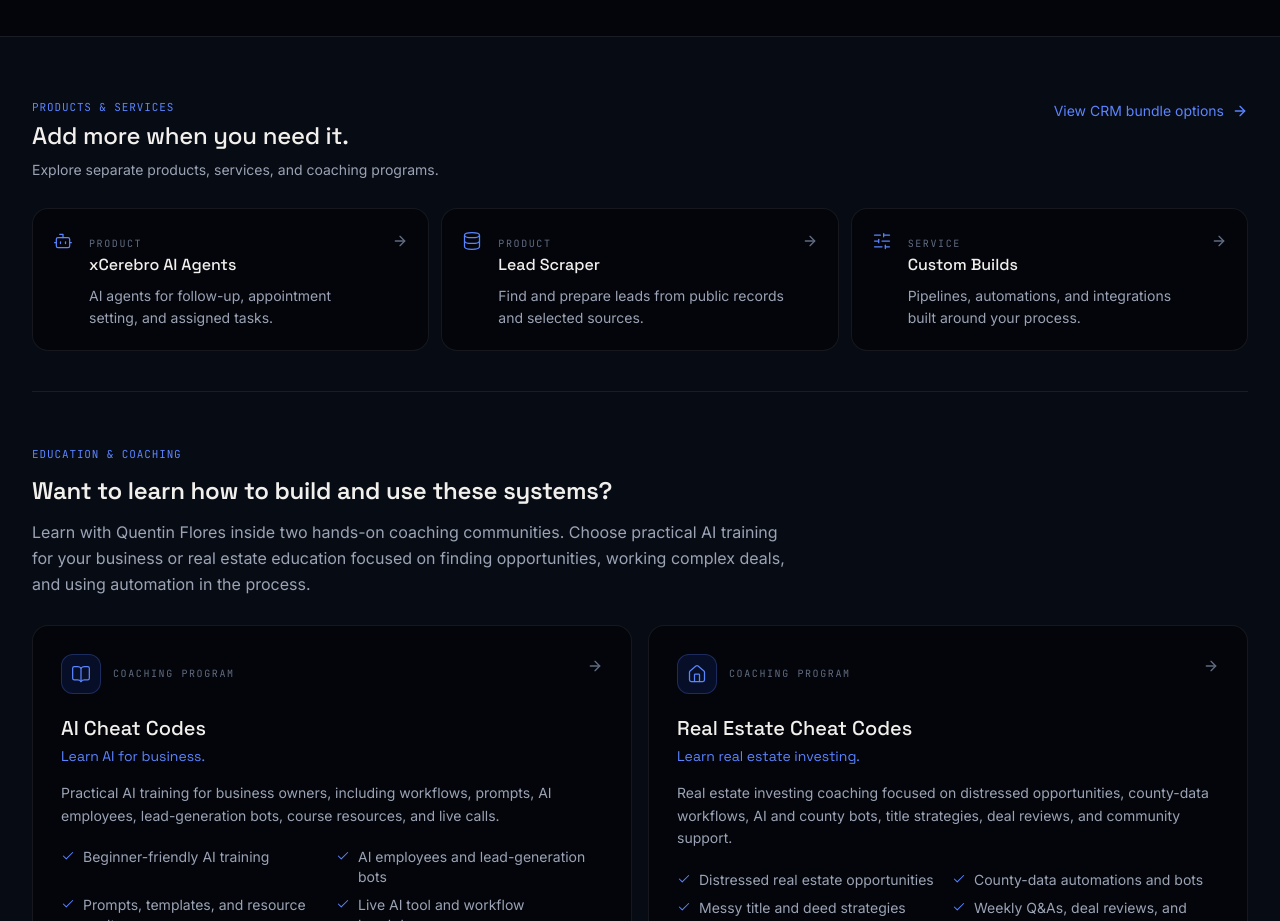
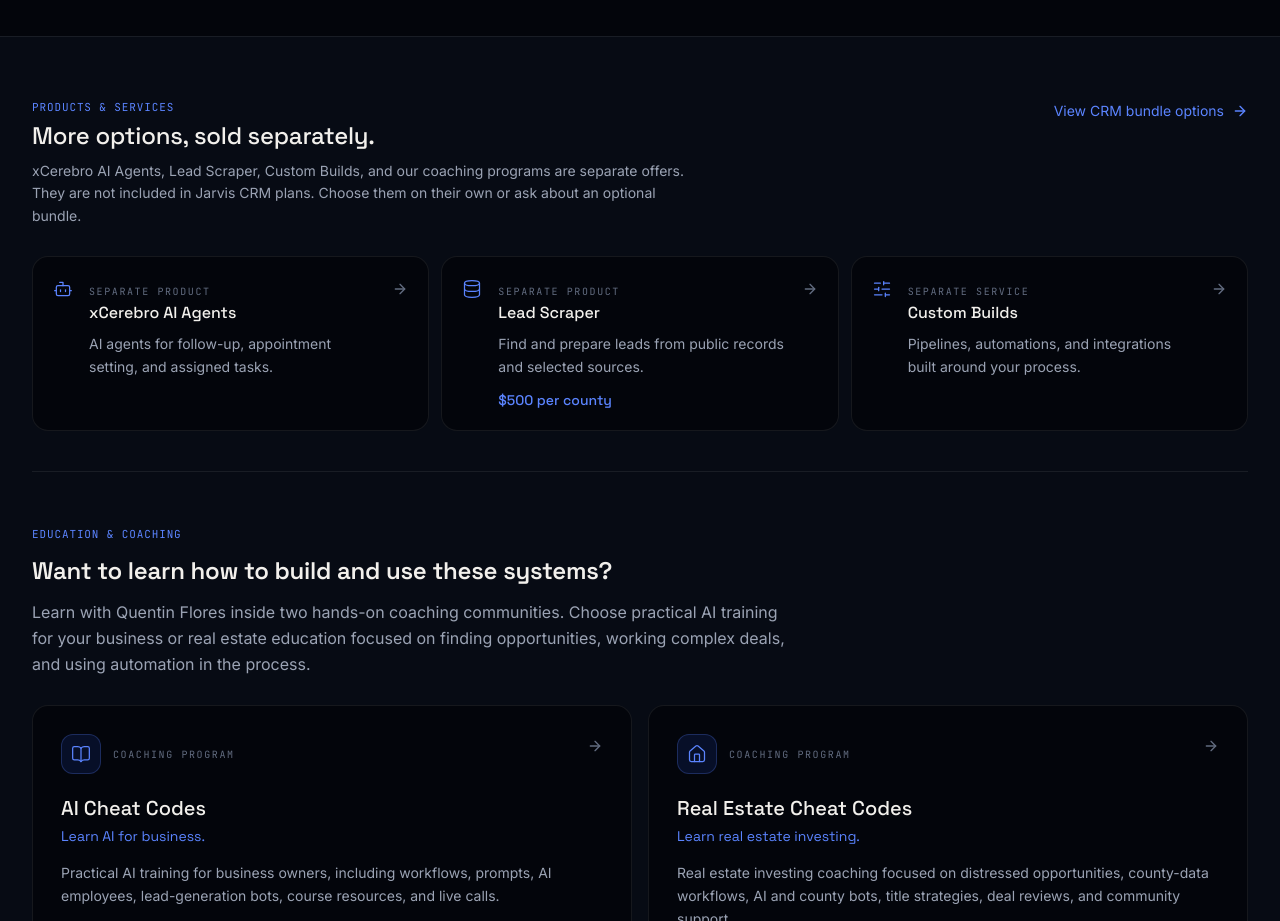
Before and after one commit to alexxsheoo/jarvis-new, a Next.js app: page / in a window 1280 px wide. Shown: the part 10960-11881 px from the top of the page. Built offline with nearby package versions, Linux system fonts and the light colour scheme.

Commit message:
Clarify separate offers and Lead Scraper county price

```diff
--- a/src/app/(marketing)/pricing/page.tsx
+++ b/src/app/(marketing)/pricing/page.tsx
@@ -17,7 +17,7 @@
 export const metadata: Metadata = {
   title: "Pricing",
   description:
-    "Jarvis CRM from $97 a month. xCerebro AI Agents, Lead Scraper, and Custom Builds are priced separately.",
+    "Jarvis CRM from $97 a month. Lead Scraper is $500 per county. xCerebro AI Agents and Custom Builds are separate offers.",
 };
 
 const tiers = [
@@ -82,7 +82,7 @@
       <PageHero
         eyebrow="Pricing"
         title="Published plans, scoped around your operation"
-        description="Jarvis CRM has a published monthly price. xCerebro AI Agents, Lead Scraper, and Custom Builds are separate offers, priced by deployment, data source, or scope. One subscription does not buy all four."
+        description="Jarvis CRM has published monthly plans. Lead Scraper is a separate product at $500 per county. xCerebro AI Agents and Custom Builds are also separate offers. None is included in a CRM plan unless explicitly listed in your purchase."
       />
 
       <PricingComparison />
@@ -98,7 +98,7 @@
           <SectionHeader
             eyebrow="Optional CRM bundles"
             title="Start with your CRM. Choose what connects."
-            description="Keep Jarvis CRM on its own, or combine it with xCerebro AI Agents, Lead Scraper, and Custom Builds. Each bundle is scoped and quoted; the base CRM price does not include all products and services."
+            description="Keep Jarvis CRM on its own, or combine it with xCerebro AI Agents, Lead Scraper, and Custom Builds. Lead Scraper is $500 per county as a separate product. Optional bundles are scoped and quoted; the base CRM price does not include these offers."
           />
 
           <div className="grid gap-4 lg:grid-cols-3">
--- a/src/app/(marketing)/products/lead-scraper/page.tsx
+++ b/src/app/(marketing)/products/lead-scraper/page.tsx
@@ -11,7 +11,7 @@
 export const metadata: Metadata = {
   title: "Lead Scraper",
   description:
-    "Public record sourcing, data cleanup, enrichment, deduplication, lead scoring, routing, and custom scrapers, running continuously.",
+    "Lead Scraper is a separate product priced at $500 per county. Explore public record sourcing, data cleanup, enrichment, deduplication, and routing.",
 };
 
 const stages = [
@@ -51,7 +51,7 @@
       <PageHero
         eyebrow="Lead Scraper"
         title="Leads sourced, cleaned, and routed on their own"
-        description="Most teams do not have a lead problem. They have a list problem. Engines turn raw sources into records that are ready to work the moment someone opens them."
+        description="Lead Scraper is a separate product at $500 per county. It is not included in Jarvis CRM plans. Turn raw sources into records your team can work."
       />
 
       <Section tone="alt">
@@ -79,7 +79,8 @@
 
       <CtaBand
         title="Turn your sources into a working pipeline"
-        description="Tell us which sources matter in your market and we will scope the engine around them."
+        description="Lead Scraper is $500 per county and is purchased separately from Jarvis CRM. Tell us which counties matter in your market."
+        primaryCta={{ label: "View product pricing", href: "/pricing#compare" }}
       />
     </>
   );
--- a/src/components/layout/mega-menu.tsx
+++ b/src/components/layout/mega-menu.tsx
@@ -50,7 +50,7 @@
 
               <div className="hairline-t flex items-center justify-between bg-ink-900 px-8 py-4">
                 <p className="text-sm text-muted">
-                  Not sure which pieces you need?{" "}
+                  These offers are separate from Jarvis CRM.{" "}
                   <span className="text-paper">{site.line}</span>
                 </p>
                 <NavigationMenu.Link asChild>
--- a/src/components/layout/mobile-nav.tsx
+++ b/src/components/layout/mobile-nav.tsx
@@ -80,6 +80,9 @@
               <span className="pt-6 pb-2 type-label-wide text-faint">
                 {panel.label}
               </span>
+              <p className="pb-2 text-xs leading-relaxed text-faint">
+                These offers are separate from Jarvis CRM.
+              </p>
               <Accordion type="single" collapsible className="flex flex-col">
                 {panel.groups.map((pillar) =>
                   pillar.links.length === 0 ? (
--- a/src/components/marketing/products-services.tsx
+++ b/src/components/marketing/products-services.tsx
@@ -20,7 +20,9 @@
       href: offer.href,
       icon: offer.icon,
       summary: summaries[offer.id],
-      category: offer.kind === "product" ? "Product" : "Service",
+      category:
+        offer.kind === "product" ? "Separate product" : "Separate service",
+      pricing: offer.pricing,
     })),
 ];
 
@@ -43,10 +45,12 @@
               id="other-products-heading"
               className="font-display text-h3 text-paper"
             >
-              Add more when you need it.
+              More options, sold separately.
             </h2>
-            <p className="text-sm text-muted">
-              Explore separate products, services, and coaching programs.
+            <p className="max-w-2xl text-sm leading-relaxed text-muted">
+              xCerebro AI Agents, Lead Scraper, Custom Builds, and our coaching
+              programs are separate offers. They are not included in Jarvis CRM
+              plans. Choose them on their own or ask about an optional bundle.
             </p>
           </div>
           <Link
@@ -80,6 +84,11 @@
                 <p className="mt-2 text-sm leading-relaxed text-muted">
                   {item.summary}
                 </p>
+                {item.id === "scraper" ? (
+                  <p className="mt-3 font-display text-sm font-medium text-cobalt-400">
+                    {item.pricing}
+                  </p>
+                ) : null}
               </div>
               <ArrowRightIcon
                 aria-hidden
--- a/src/content/cost-comparison.ts
+++ b/src/content/cost-comparison.ts
@@ -10,13 +10,14 @@
  *   claims about any named vendor. Same rule as `stack.ts`; check those two
  *   before they carry weight in a pitch.
  *
- *   `offer.cost` is NEVER invented. Only Jarvis CRM has a published price, so
- *   the other three say how they are quoted rather than what they cost. Do not
- *   put a number here that has not actually been set.
+ *   `offer.cost` is NEVER invented. The owner supplied the Lead Scraper price
+ *   per county; other separate offers still show how they are quoted.
  *
  * No saving is stated as a total, because the honest comparison depends on
  * scope and neither side is a fixed number.
  */
+
+import { leadScraperPrice } from "./products";
 
 export type CostRow = {
   /** What is being compared, e.g. "Coverage". */
@@ -99,13 +100,14 @@
     },
     offer: {
       label: "Lead Scraper",
-      cost: "Quoted",
-      costNote: "by source, market, and scope",
+      cost: leadScraperPrice,
+      costNote: "separate from Jarvis CRM",
     },
     rows: [
       {
         measure: "Who else has it",
-        alternative: "Sold to everyone in the market, then worked by all of them",
+        alternative:
+          "Sold to everyone in the market, then worked by all of them",
         offer: "Pulled for you from the public source",
       },
       {
--- a/src/content/homepage.ts
+++ b/src/content/homepage.ts
@@ -126,6 +126,6 @@
   {
     question: "What does it cost?",
     answer:
-      "Jarvis CRM plans start at $97/month. Optional products, data services, communications usage, and implementation are priced separately. CRM bundle options are available on the pricing page.",
+      "Jarvis CRM plans start at $97/month. Lead Scraper is a separate product at $500 per county. xCerebro AI Agents, Custom Builds, communications usage, and implementation are priced separately. CRM bundle options are available on the pricing page.",
   },
 ];
--- a/src/content/products.ts
+++ b/src/content/products.ts
@@ -31,6 +31,9 @@
 
 /** Standalone product website supplied by the owner. */
 export const xcerebroWebsite = "https://xcerebro.ai/";
+
+/** Owner-provided Lead Scraper price. Billing cadence was not specified. */
+export const leadScraperPrice = "$500 per county";
 
 export type CoachingService = {
   id: string;
@@ -94,7 +97,7 @@
   icon: LucideIcon;
   accent: OfferAccent;
   kind: "product" | "service";
-  /** How this offer is bought. Only the CRM has a published price. */
+  /** How this offer is bought. */
   pricing: string;
 };
 
@@ -148,7 +151,7 @@
     name: brand.scraper,
     promise: "Find the opportunities.",
     summary:
-      "Turn county records, public data, and custom sources into clean, organized leads that can be enriched, scored, and routed into your sales process.",
+      "Turn county records, public data, and custom sources into clean, organized leads. Sold separately at $500 per county.",
     capabilities: [
       "County/public records",
       "Foreclosure",
@@ -168,7 +171,7 @@
     icon: DatabaseIcon,
     accent: "data",
     kind: "product",
-    pricing: "Separate product: priced by source, market, and scope",
+    pricing: leadScraperPrice,
   },
   {
     id: "builds",
--- a/src/content/site.ts
+++ b/src/content/site.ts
@@ -3,7 +3,7 @@
   positioning: "AI Revenue Operating System",
   line: "Built around your business.",
   description:
-    "Jarvis CRM brings leads, conversations, pipelines, appointments, automation, and reporting into one workspace. Add xCerebro AI Agents, Lead Scraper, and Custom Builds through scoped bundles.",
+    "Jarvis CRM brings leads, conversations, pipelines, appointments, automation, and reporting into one workspace. xCerebro AI Agents, Lead Scraper, and Custom Builds are separate offers that can also be bundled with the CRM.",
   url: "https://justjarvis.com",
   appUrl: "https://app.justjarvis.com/",
   privacyPolicyUrl: "/privacy",
```
